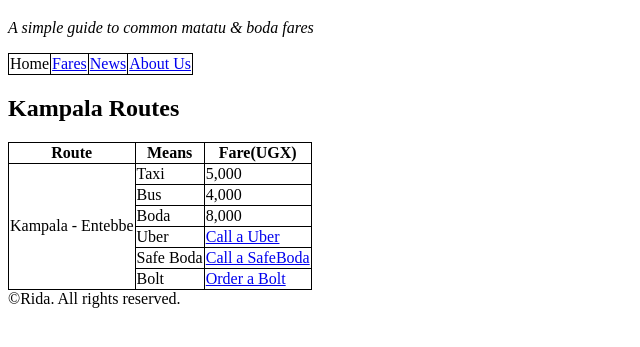
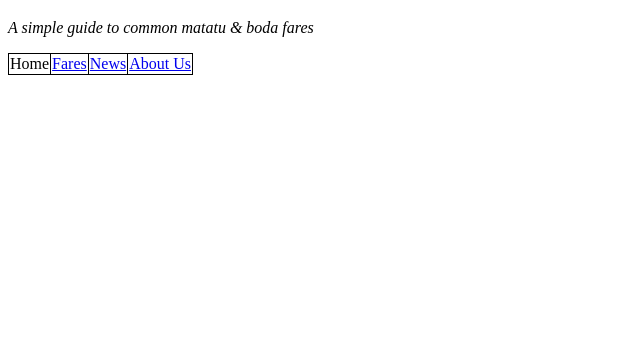
Before and after one commit to newgithubber0123/uganda-fare-tracker, a plain HTML site: page index.html in a window 1280 px wide. Shown: the part 61-408 px from the top of the page, without its empty margins (0-640 px from the left). Drawn offline with Linux system fonts and the light colour scheme.

Commit message:
Add files via upload

```diff
--- a/index.html
+++ b/index.html
@@ -20,51 +20,6 @@
          </tr>
       </table>
 
-    </nav>
-
-    <h2>Kampala Routes</h2>
-    <table>
-        <tr>
-            <th>Route</th>
-            <th>Means</th>
-            <th>Fare(UGX)</th>
-
-        </tr>
-        <tr>
-            <td rowspan="6">Kampala - Entebbe</td>
-             <td>Taxi</td>
-             <td>5,000</td>
-             <tr>
-                <td>Bus</td>
-                <td>4,000</td>
-             </tr>
-             <tr>
-                <td>Boda</td>
-                <td>8,000</td>
-             </tr>
-             <tr>
-                <td>Uber</td>
-                <td><a href="https://www.uber.com/ug/en/ride/">Call a Uber</a></td>
-             </tr>
-             <tr>
-                <td>Safe Boda</td>
-                <td><a href="https://www.safeboda.com/home-ug">Call a SafeBoda</a></td>
-             </tr>
-             <tr>
-                <td>Bolt</td>
-                <td><a href="https://bolt.eu/en-ug/rides/">Order a Bolt</a></td>
-             </tr>
-
-
-
-        </tr>
-
-    </table>
-    <footer>
-        &copy;Rida. All rights reserved.
-
-    </footer>
-
 
 </body>
 
```
